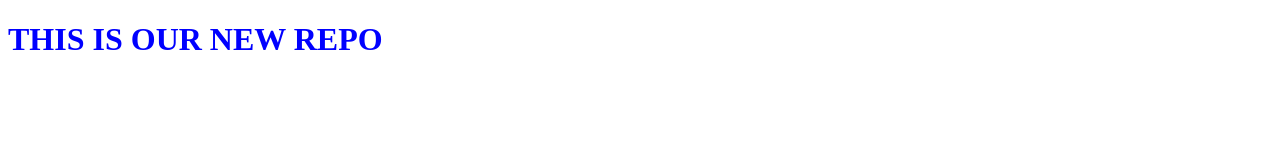
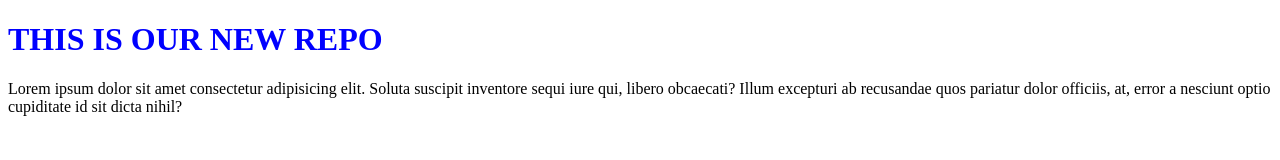
Before and after one commit to antanu-dutta/Local-Repo, a plain HTML site: page index.html in a window 1280 px wide. Drawn offline with Linux system fonts and the light colour scheme.

Commit message:
added new feature

```diff
--- a/index.html
+++ b/index.html
@@ -8,5 +8,10 @@
     </head>
     <body>
         <h1>THIS IS OUR NEW REPO</h1>
+        <p>
+            Lorem ipsum dolor sit amet consectetur adipisicing elit. Soluta suscipit inventore sequi iure qui, libero
+            obcaecati? Illum excepturi ab recusandae quos pariatur dolor officiis, at, error a nesciunt optio cupiditate
+            id sit dicta nihil?
+        </p>
     </body>
 </html>
```
